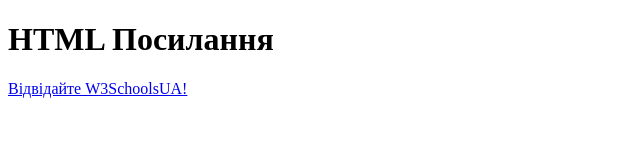
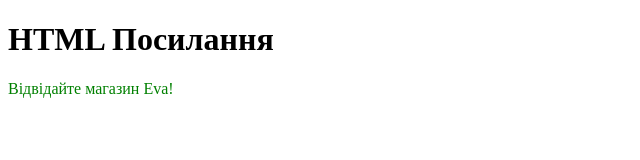
Before and after one commit to KIRAFER2207/IS-43-indep1-Ferchuk-Kira-web, a plain HTML site: page index.html in a window 1280 px wide. Shown: the whole page, without its empty margins (0-640 px from the left). Drawn offline with Linux system fonts and the light colour scheme.

Commit message:
index.html

```diff
--- a/index.html
+++ b/index.html
@@ -1,10 +1,19 @@
 <!DOCTYPE html>
 <html>
+  <head>
+<style>
+a:link {
+  color: green;
+  background-color: transparent;
+  text-decoration: none;
+}
+  </style>
+</head>
 <body>
 
 <h1>HTML Посилання</h1>
 
-<p><a href="https://w3schoolsua.github.io/">Відвідайте W3SchoolsUA!</a></p>
+<p><a href="https://eva.ua/ua/">Відвідайте магазин Eva!</a></p>
 
 </body>
 </html>
```
